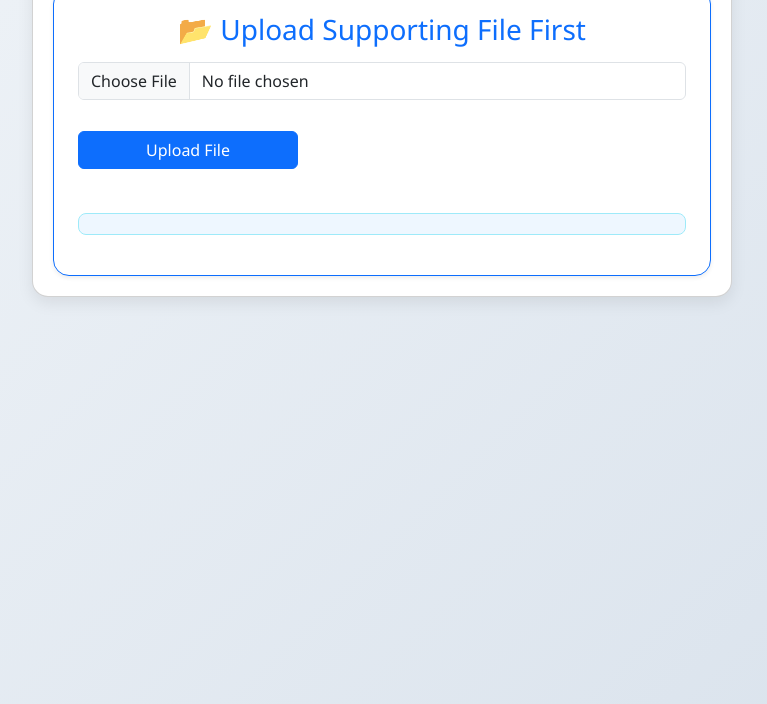
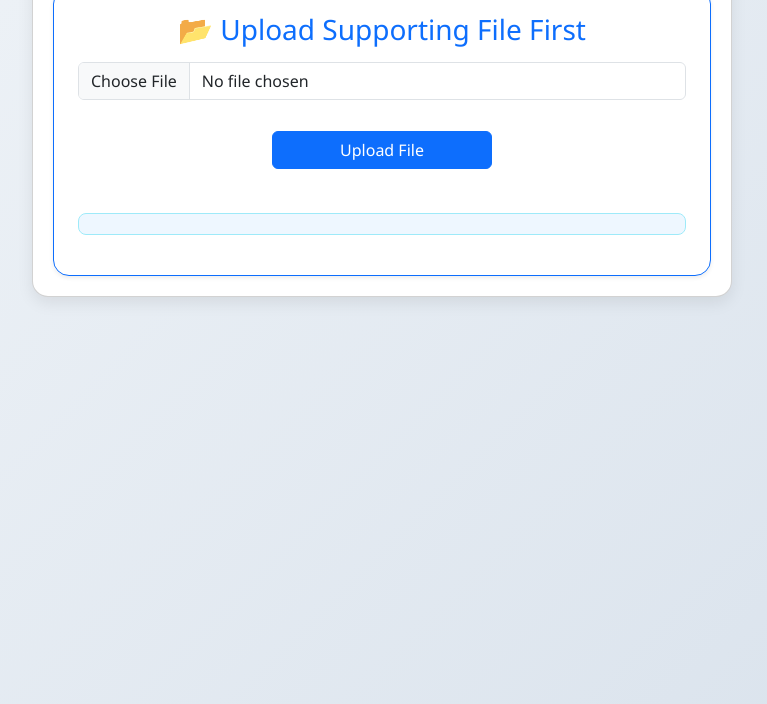
Before and after one commit to operationsexcellence-otg/upload-form-SANDBOX, a plain HTML site: page index.html in a window 1280 px wide. Shown: the part 96-800 px from the top of the page, without its empty margins (258-1025 px from the left). Drawn offline with nearby package versions, Linux system fonts and the light colour scheme.

Commit message:
modified:   index.html

```diff
--- a/index.html
+++ b/index.html
@@ -21,7 +21,10 @@
         <div class="mb-3">
           <input type="file" class="form-control" id="fileInput" required />
         </div>
-        <button type="submit" class="btn btn-primary w-100">Upload File</button>
+       <!-- <button type="submit" class="btn btn-primary w-100">Upload File</button> -->
+        <div class="d-flex justify-content-center">
+            <button type="submit" class="btn btn-primary">Upload File</button>
+        </div>
       </form>
 
       <div class="progress mt-3" id="progressContainer" style="display:none;">
```
